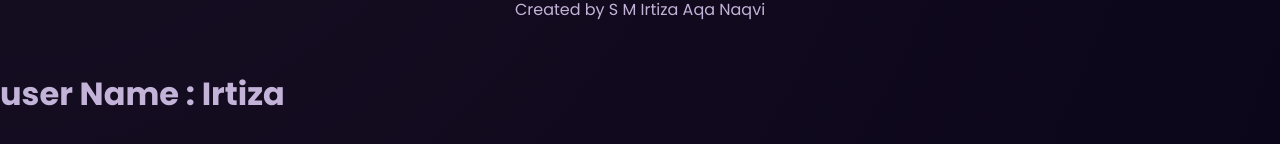
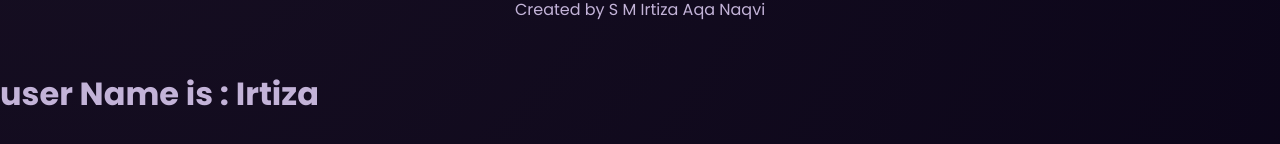
Before and after one commit to naqviirtiza9/RTAT, an Angular app: page / in a window 1280 px wide. Shown: the part 382-526 px from the top of the page. Built offline with nearby package versions, Linux system fonts and the light colour scheme.

Commit message:
username

```diff
--- a/src/app/user/user.component.html
+++ b/src/app/user/user.component.html
@@ -1 +1 @@
-<h1>user Name : {{username}}</h1>
+<h1>user Name is : {{username}}</h1>
```
